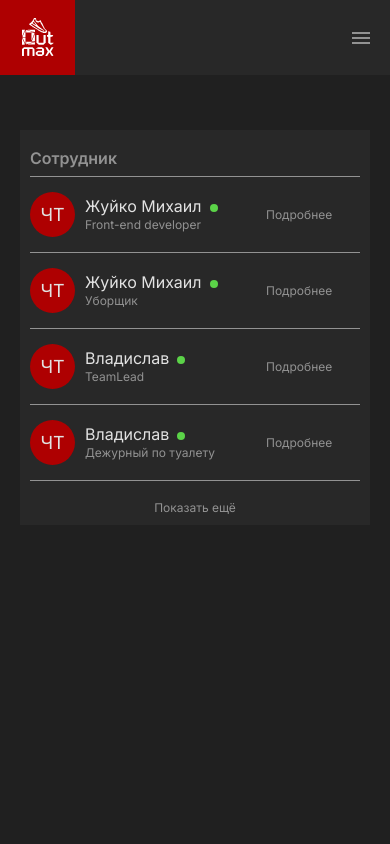
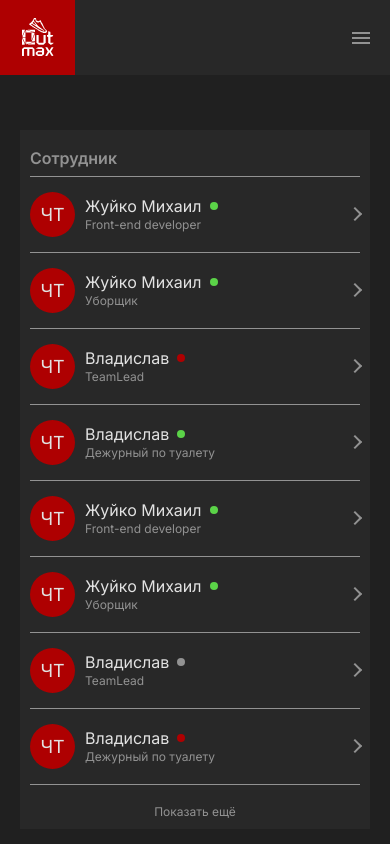
Before and after one commit to WhiteCube24/Outmax-journal, a React (Create React App) app: page /coworker in a window 390 px wide. Built offline with nearby package versions, Linux system fonts and the light colour scheme; data requests are answered from the project's data file.

Commit message:
fix status in adaptive

```diff
--- a/coworkers.json
+++ b/coworkers.json
@@ -27,7 +27,7 @@
             "phone": "+7 (923) 329-60-03",
             "birthday": "27 августа",
             "place": "Офис",
-            "status": "Offline",
+            "status": "Away",
             "quote": "- Можно тебя спросить?- Учитывая недостаток твоего образования, я готов отвечать на любые твои вопросы."
         },
         {
@@ -39,6 +39,46 @@
             "place": "Дом",
             "status": "Online",
             "quote": "Михаил, Ваш код ужасен"
+        },
+        {
+            "id": 5,
+            "name": "Жуйко Михаил",
+            "position": "Front-end developer",
+            "phone": "+7 (923) 329-60-03",
+            "birthday": "27 августа",
+            "place": "Офис",
+            "status": "Online",
+            "quote": "Не то чтобы по вкусу вкусно, но по сути вкусно"
+        },
+        {
+            "id": 6,
+            "name": "Жуйко Михаил",
+            "position": "Уборщик",
+            "phone": "+7 (923) 329-60-03",
+            "birthday": "27 августа",
+            "place": "Дом",
+            "status": "Online",
+            "quote": "- Можно тебя спросить?- Учитывая недостаток твоего образования, я готов отвечать на любые твои вопросы."
+        },
+        {
+            "id": 7,
+            "name": "Владислав",
+            "position": "TeamLead",
+            "phone": "+7 (923) 329-60-03",
+            "birthday": "27 августа",
+            "place": "Офис",
+            "status": "Offline",
+            "quote": "- Можно тебя спросить?- Учитывая недостаток твоего образования, я готов отвечать на любые твои вопросы."
+        },
+        {
+            "id": 8,
+            "name": "Владислав",
+            "position": "Дежурный по туалету",
+            "phone": "+7 (923) 329-60-03",
+            "birthday": "1 августа",
+            "place": "Дом",
+            "status": "Away",
+            "quote": "Михаил, Ваш код ужасен"
         }
     ]
 }
--- a/src/components/screens/coworkers/Coworkers.scss
+++ b/src/components/screens/coworkers/Coworkers.scss
@@ -83,17 +83,27 @@
         &__status {
             display: flex;
             align-items: center;
-
-            &-active{
+            &::before{
+                content: '';
+                display: inline-block;
+                width: 8px;
+                height: 8px;
+                border-radius: 50%;
+                margin-right: 8px;
+            }
+            &-online{
                 &::before{
-                    content: '';
-                    display: inline-block;
-                    width: 8px;
-                    height: 8px;
-                    border-radius: 50%;
                     background-color: #5BD348;
-                    margin-right: 8px;
-
+                }
+            }
+            &-offline{
+                &::before{
+                    background-color: #929292;
+                }
+            }
+            &-away{
+                &::before{
+                    background-color: #AE0001;
                 }
             }
         }
@@ -102,6 +112,9 @@
             font-weight: 400;
             color: #929292;
             cursor: pointer;
+            &::before{
+                content: 'Подробнее';
+            }
             &:hover{
                 text-decoration: underline;
                 text-decoration-color: #929292;
@@ -139,16 +152,54 @@
 @media (max-width: 767px) {
     .coworkers{
         .item{
-            &__name{
+            &__status {
+                display: flex;
+                align-items: center;
+                &::before{
+                    display: none;
+                }
                 &::after{
                     content: '';
                     display: inline-block;
                     width: 8px;
                     height: 8px;
                     border-radius: 50%;
-                    background-color: #5BD348;
                     margin-left: 8px;
+                }
+                &-online{
+                    &::after{
+                        background-color: #5BD348;
+                    }
+                }
+                &-offline{
+                    &::after{
+                        background-color: #929292;
+                    }
+                }
+                &-away{
+                    &::after{
+                        background-color: #AE0001;
+                    }
+                }
+            }
+        }
+    }
 
+}
+
+@media (max-width: 480px) {
+    .coworkers{
+        .item{
+            &__more{
+                text-align: right;
+                &::before{
+                    content: '';
+                    width: 10px;
+                    height: 10px;
+                    border-top: 2px solid #929292;
+                    border-right: 2px solid #929292;
+                    transform: rotate(45deg);
+                    display: inline-block;
                 }
             }
         }
--- a/src/components/screens/coworkers/CoworkersListItem.jsx
+++ b/src/components/screens/coworkers/CoworkersListItem.jsx
@@ -1,7 +1,13 @@
-
+import useWindowDimensions from '../../../hooks/useWindowDimensions'
 import { Row, Col } from 'react-bootstrap'
 
 const CoworkersListItem = ({name, position, phone, birthday, place, status, quote}) => {
+
+    const { width } = useWindowDimensions();
+    let statusClassName = "item__status";
+
+    status === "Online" ? statusClassName += " item__status-online" : status === "Offline" ? statusClassName += " item__status-offline" : statusClassName += " item__status-away"
+
     return (
         <li className="coworkers__list-item">
             <Row className="d-flex align-items-center">
@@ -10,7 +16,7 @@ const CoworkersListItem = ({name, position, phone, birthday, place, status, quot
                 <div className="item__name-wrapper">
                     <div  className="item__round">чт</div>
                     <div className="item__block">
-                        <span className="item__name">{name}</span>
+                        <span className={(width > 767 ? 'item__name' : statusClassName)}>{name}</span>
                         <span className="item__position">{position}</span>
                     </div>
                 </div>
@@ -33,7 +39,7 @@ const CoworkersListItem = ({name, position, phone, birthday, place, status, quot
            </Col>
             <Col xxl={1} xl={2} lg={2} md={4} sm={4} className="d-xxl-block d-xl-block d-lg-block d-md-block d-none">
             <div className="item">
-                <span className="item__status item__status-active">{status}</span>
+                <span className={statusClassName}>{status}</span>
             </div>
             </Col>
             <Col xxl={3} xl={0} className="d-xxl-block d-none">
@@ -42,7 +48,7 @@ const CoworkersListItem = ({name, position, phone, birthday, place, status, quot
             </div>
             </Col>
             <Col xxl={0} xl={2} lg={2} md={2} sm={4} xs={4}>
-                <div className="item__more">Подробнее</div>
+                <div className="item__more d-xxl-none d-xl-block"></div>
             </Col>
             </Row>
         </li>
@@ -50,29 +56,3 @@ const CoworkersListItem = ({name, position, phone, birthday, place, status, quot
 }
 
 export default CoworkersListItem;
-
-
-// <div className="item">
-// <div className="item__name-wrapper">
-//     <div  className="item__round">чт</div>
-//     <div className="item__block">
-//         <span className="item__name">{name}</span>
-//         <span className="item__position">{position}</span>
-//     </div>
-// </div>
-// </div>
-// <div className="item">
-// <a href="tel:+79233296003" className="item__phone">{phone}</a>
-// </div>
-// <div className="item">
-// <span className="item__birthday">{birthday}</span>
-// </div>
-// <div className="item">
-// <span className="item__place">{place}</span>
-// </div>
-// <div className="item">
-// <span className="item__status item__status-active">{status}</span>
-// </div>
-// <div className="item">
-// <div className="item__quote">{quote}</div>
-// </div>
--- /dev/null
+++ b/src/hooks/useWindowDimensions.js
@@ -0,0 +1,20 @@
+import { useState, useEffect } from 'react';
+function getWindowDimensions() {
+  const { innerWidth: width, innerHeight: height } = window;
+  return {
+    width,
+    height
+  };
+}
+
+export default function useWindowDimensions() {
+  const [windowDimensions, setWindowDimensions] = useState(getWindowDimensions());
+  useEffect(() => {
+    function handleResize() {
+      setWindowDimensions(getWindowDimensions());
+    }
+    window.addEventListener('resize', handleResize);
+    return () => window.removeEventListener('resize', handleResize);
+  }, []);
+  return windowDimensions;
+}
```
